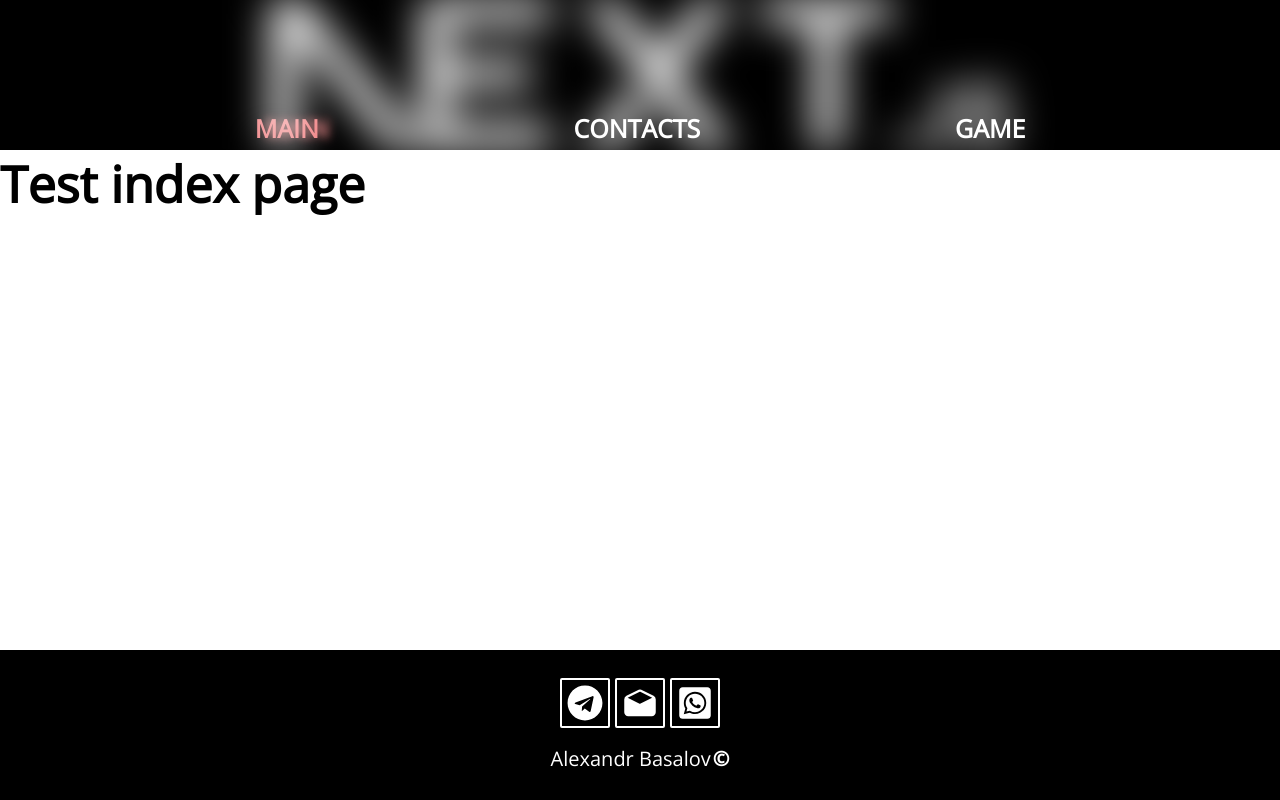
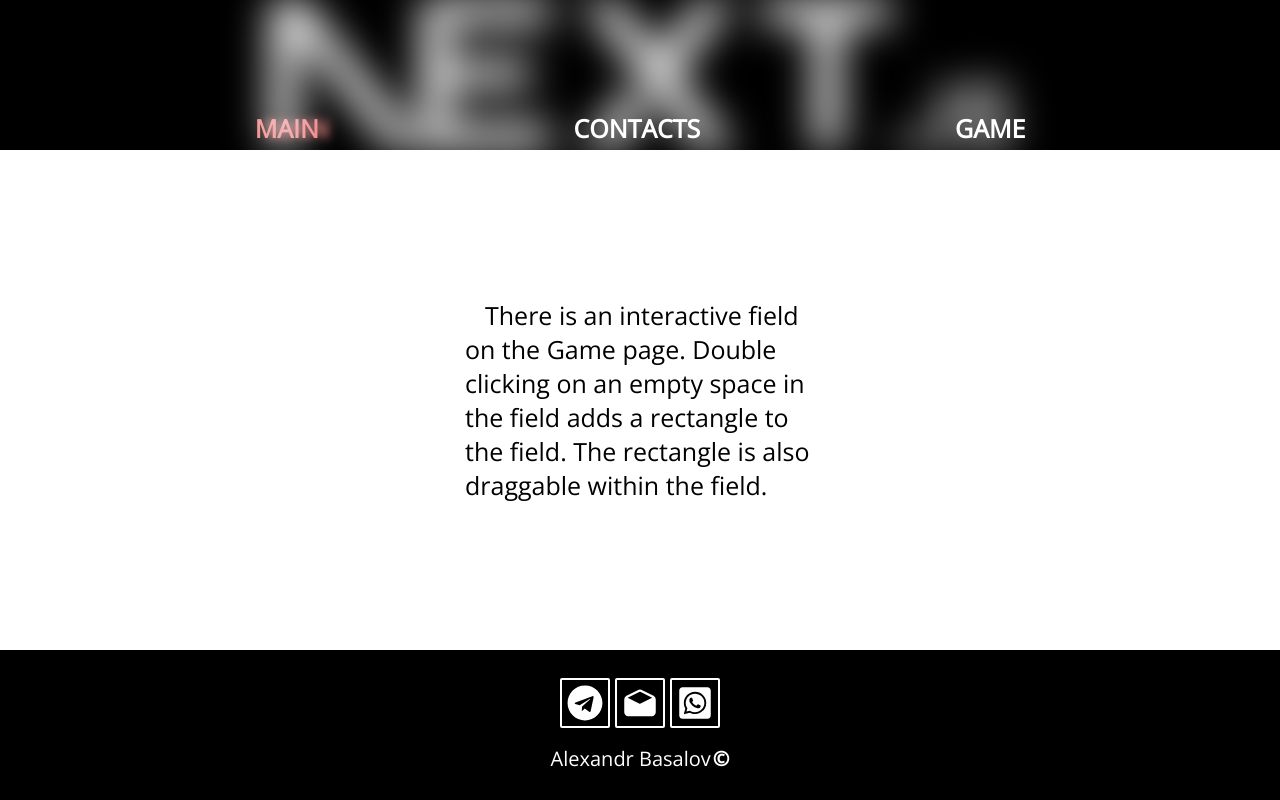
Before and after one commit to epolyakova9213/test, a Next.js app: page / in a window 1280 px wide. Built offline with nearby package versions, Linux system fonts and the light colour scheme.

Commit message:
index page

```diff
--- /dev/null
+++ b/src/app/home.module.scss
@@ -0,0 +1,12 @@
+@import 'src/infra/styles/templates.module';
+
+.container {
+  @extend %flex;
+}
+
+.article {
+  width: 350px;
+  min-width: 300px;
+  margin: 20px auto;
+  text-indent: 20px;
+}
--- a/src/app/page.tsx
+++ b/src/app/page.tsx
@@ -1,9 +1,13 @@
+import styles from './home.module.scss'
+
 export default function Home() {
     return (
-        <div>
-            <h1>
-                Test index page
-            </h1>
+        <div className={styles.container}>
+            <p className={styles.article}>
+                There is an interactive field on the Game page. Double clicking on an empty
+                space in the field adds a rectangle to the field. The rectangle is also draggable
+                within the field.
+            </p>
         </div>
     );
 }
--- a/src/infra/alert/tip.tsx
+++ b/src/infra/alert/tip.tsx
@@ -1,5 +1,5 @@
 import React from 'react'
-import styles from './alert.module.scss'
+import styles from './tip.module.scss'
 
 
 type ITip = React.HTMLAttributes<HTMLDivElement>
```
Also changed, not shown: src/infra/alert/tip.module.scss (renamed from src/infra/alert/alert.module.scss).
